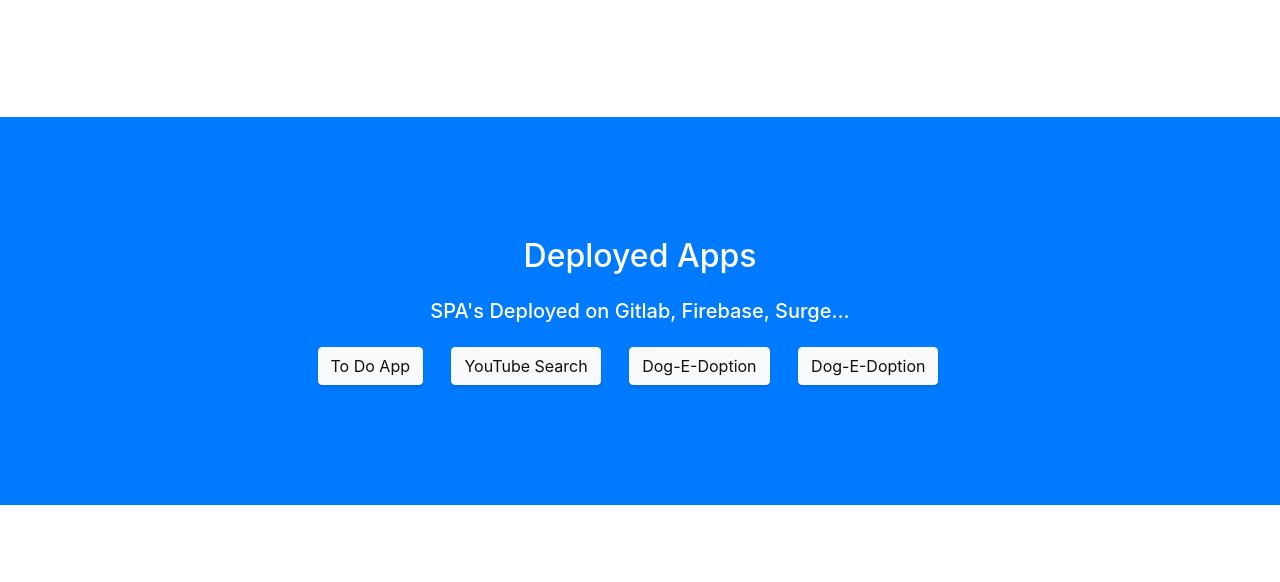
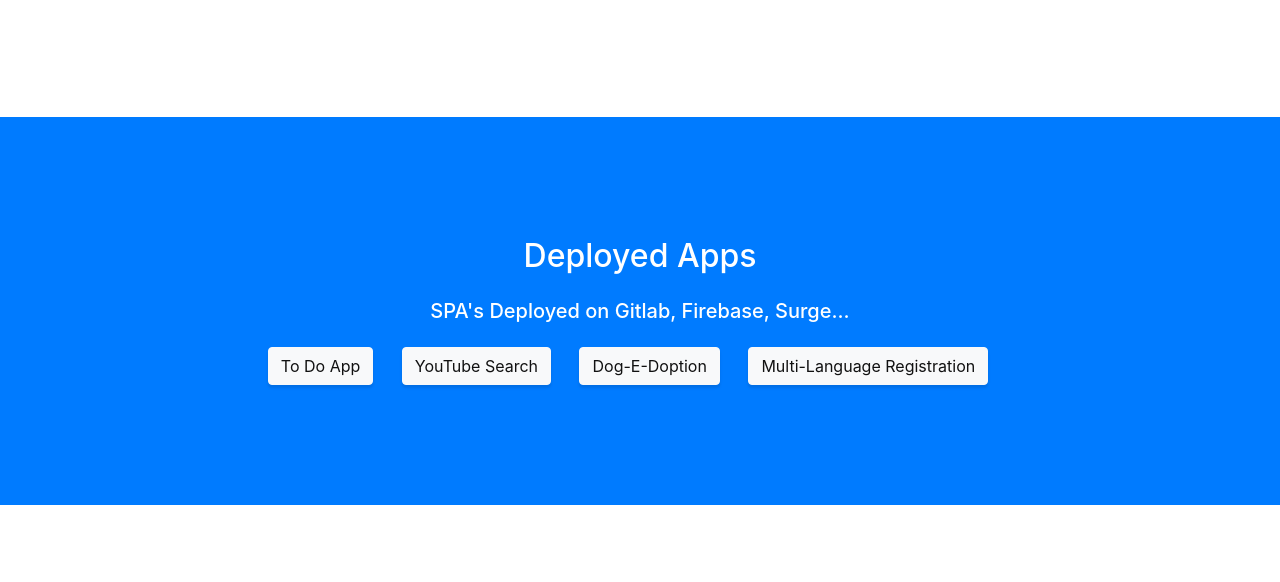
Before and after one commit to Jozefw/Jozefw.github.io, a website with bundled scripts: page index.html in a window 1280 px wide. Shown: the part 3531-4113 px from the top of the page. Built offline with nearby package versions, Linux system fonts and the light colour scheme.

Commit message:
add new link

```diff
--- a/index.html
+++ b/index.html
@@ -200,7 +200,7 @@
         <a href="http://indigo-scape.surge.sh/" class="btn btn-xl btn-light mr-4">To Do App</a>
         <a href="http://few-camera.surge.sh" class="btn btn-xl btn-light mr-4">YouTube Search</a>
         <a href="http://helpful-farmer.surge.sh" class="btn btn-xl btn-light mr-4">Dog-E-Doption</a>
-        <a href="icy-alley.surge.sh" class="btn btn-xl btn-light mr-4">Dog-E-Doption</a>
+        <a href="icy-alley.surge.sh" class="btn btn-xl btn-light mr-4">Multi-Language Registration</a>
       </div>
     </section>
 
```
